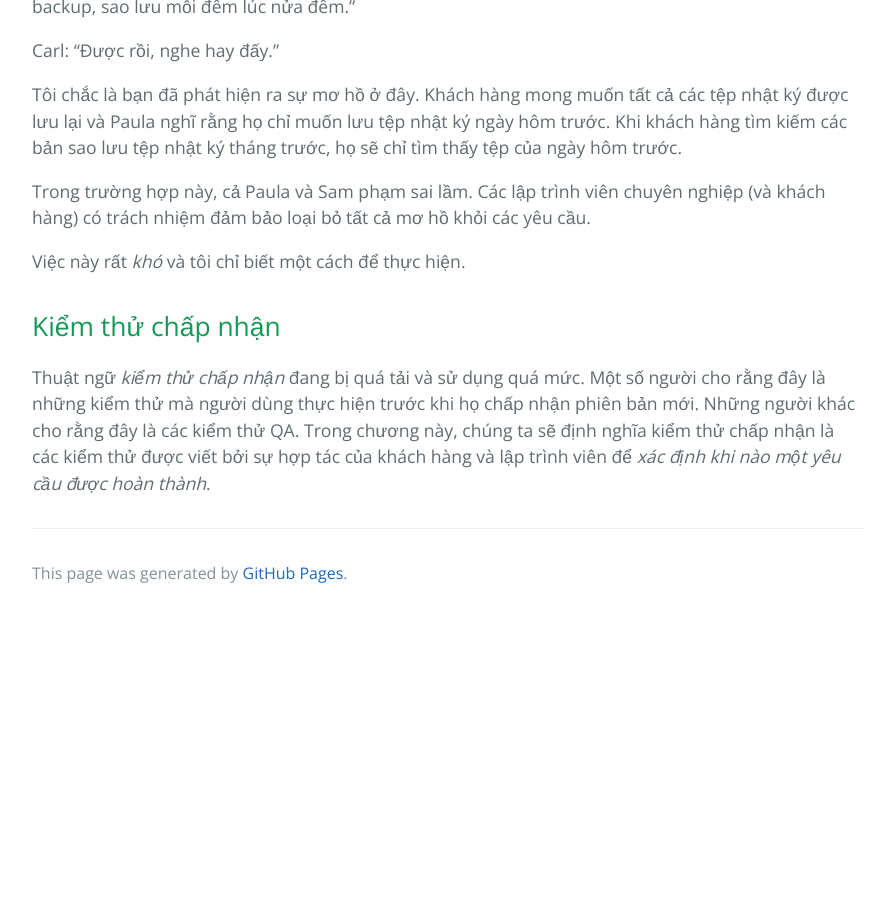
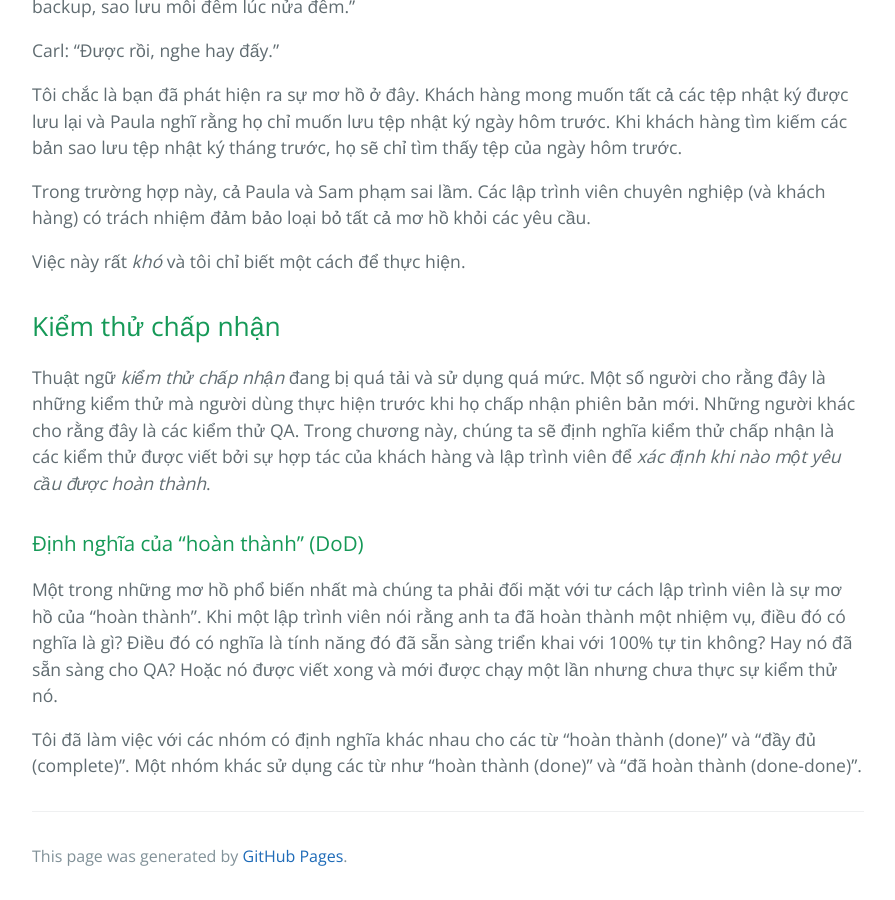
Before and after one commit to HaiBV/haibv.github.io, a Jekyll site: the page built from clean-coder/chapter-7-acceptance-testing.md, in a window 1280 px wide and 900 px high, scrolled down 4772 px. Shown: the whole window, without its empty margins (192-1087 px from the left). Built offline with Jekyll 4.4.1, drawn with Linux system fonts in a browser that asks for light colours; our own code applies the rules of GitHub Pages for plain Markdown files; before the commit the page ends 5389 px from its top, so only the background shows below that.

Commit message:
Book - The Clean Coder - Chapter 7 - Acceptance Testing

```diff
--- a/clean-coder/chapter-7-acceptance-testing.md
+++ b/clean-coder/chapter-7-acceptance-testing.md
@@ -129,3 +129,9 @@ Việc này rất _khó_ và tôi chỉ biết một cách để thực hiện.
 ## Kiểm thử chấp nhận
 
 Thuật ngữ _kiểm thử chấp nhận_ đang bị quá tải và sử dụng quá mức. Một số người cho rằng đây là những kiểm thử mà người dùng thực hiện trước khi họ chấp nhận phiên bản mới. Những người khác cho rằng đây là các kiểm thử QA. Trong chương này, chúng ta sẽ định nghĩa kiểm thử chấp nhận là các kiểm thử được viết bởi sự hợp tác của khách hàng và lập trình viên để _xác định khi nào một yêu cầu được hoàn thành_.
+
+### Định nghĩa của "hoàn thành" (DoD)
+
+Một trong những mơ hồ phổ biến nhất mà chúng ta phải đối mặt với tư cách lập trình viên là sự mơ hồ của "hoàn thành". Khi một lập trình viên nói rằng anh ta đã hoàn thành một nhiệm vụ, điều đó có nghĩa là gì? Điều đó có nghĩa là tính năng đó đã sẵn sàng triển khai với 100% tự tin không? Hay nó đã sẵn sàng cho QA? Hoặc nó được viết xong và mới được chạy một lần nhưng chưa thực sự kiểm thử nó.
+
+Tôi đã làm việc với các nhóm có định nghĩa khác nhau cho các từ "hoàn thành (done)" và "đầy đủ (complete)". Một nhóm khác sử dụng các từ như "hoàn thành (done)" và "đã hoàn thành (done-done)".
```
